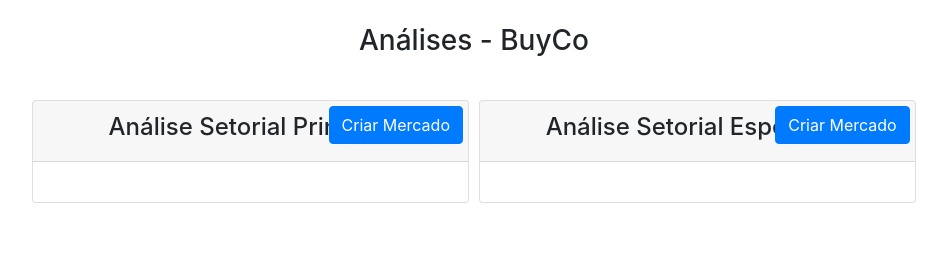
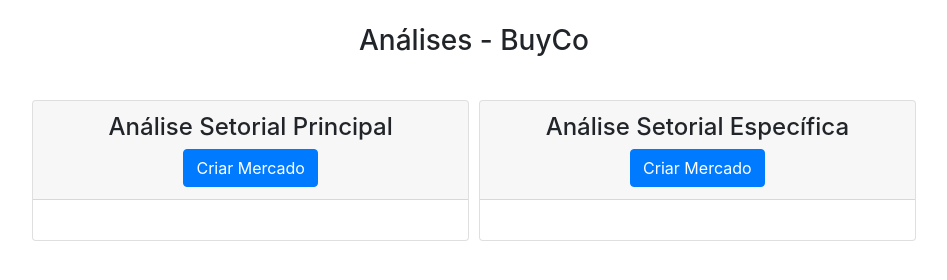
Before and after one commit to paulomoisessilva/buyco, a plain HTML site: page index.html in a window 1280 px wide. Shown: the whole page, without its empty margins (151-1098 px from the left). Drawn offline with nearby package versions, Linux system fonts and the light colour scheme; no server answers.

Commit message:
Update index.html

```diff
--- a/index.html
+++ b/index.html
@@ -35,7 +35,7 @@
             <div class="card px-0 col-10 col-md-4 d-flex justify-content-center">
                 <div class="card-header">
                     <h4>Análise Setorial Principal</h4>
-                    <button onClick="abrir('https://docs.google.com/forms/d/e/1FAIpQLSd5Dtz8fd7heiMvLMZDcR9wV4EjYJsglgkXlPAlGfNdT0y1tw/viewform')" class="btn btn-primary btn-buyco">Criar Mercado</button>
+                    <button onClick="abrir('https://docs.google.com/forms/d/e/1FAIpQLSd5Dtz8fd7heiMvLMZDcR9wV4EjYJsglgkXlPAlGfNdT0y1tw/viewform')" class="btn btn-primary">Criar Mercado</button>
                 </div>
                 <div class="card-body">
                     <ul id="analiseSetorialPrincipal" class="list-group">
@@ -45,7 +45,7 @@
             <div class="card px-0 col-10 col-md-4 d-flex justify-content-center">
                 <div class="card-header">
                     <h4>Análise Setorial Específica</h4>
-                    <button onClick="abrir('https://docs.google.com/forms/d/e/1FAIpQLScUpBmkmsTtNhG1GYhHrF7N1FtFjCfgbh1_-PLGrEike9cbkg/viewform')" class="btn btn-primary btn-buyco">Criar Mercado</button>
+                    <button onClick="abrir('https://docs.google.com/forms/d/e/1FAIpQLScUpBmkmsTtNhG1GYhHrF7N1FtFjCfgbh1_-PLGrEike9cbkg/viewform')" class="btn btn-primary">Criar Mercado</button>
                 </div>
                 <div class="card-body">
                     <ul id="analiseSetorialSecundario" class="list-group">
```
